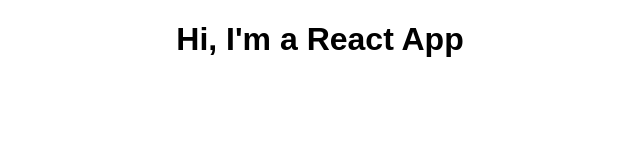
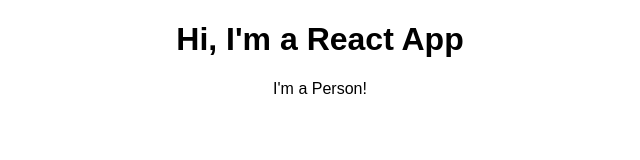
Before and after one commit to franco148/reactjs-examples, a React (Create React App) app in the folder first-react-app/: page / in a window 1280 px wide. Shown: the top 160 px of the page, without its empty margins (320-960 px from the left). Built offline with nearby package versions, Linux system fonts and the light colour scheme.

Commit message:
first-react-app: Creating a Functional Component

```diff
--- a/first-react-app/src/App.js
+++ b/first-react-app/src/App.js
@@ -1,22 +1,26 @@
 import React, { Component } from 'react';
 import logo from './logo.svg';
+
 import './App.css';
+import Person from './Person/Person';
 
 class App extends Component {
+  render() {
+    return (
+      // ! Important: We can only have one root element in JSX code.
+      <div className="App">
+        <h1>Hi, I'm a React App</h1>
+        <Person />
+      </div>
+    );
+  }
+
   // render() {
-  //   return (
-  //     <div className="App">
-  //       <h1>Hi, I'm a React App</h1>
-  //     </div>
-  //   );
-  // }
-
-  render() {
     // ? React will interprete by default h1 as a string
     // return React.createElement('div', null, 'h1', 'Hi, I\'m a React App');
     // ? So If we would need to create another html/react element, we would need to do the following
-    return React.createElement('div', {className: 'App'}, React.createElement('h1', null, 'Hi, I\'m a React App'));
-  }
+    // return React.createElement('div', {className: 'App'}, React.createElement('h1', null, 'Hi, I\'m a React App'));
+  // }
 }
 
 export default App;
--- /dev/null
+++ b/first-react-app/src/Person/Person.js
@@ -0,0 +1,8 @@
+import React from 'react';
+
+// ES6 Approach - Functional Component
+const person = () => {
+    return <p>I'm a Person!</p>;
+};
+
+export default person;
```
